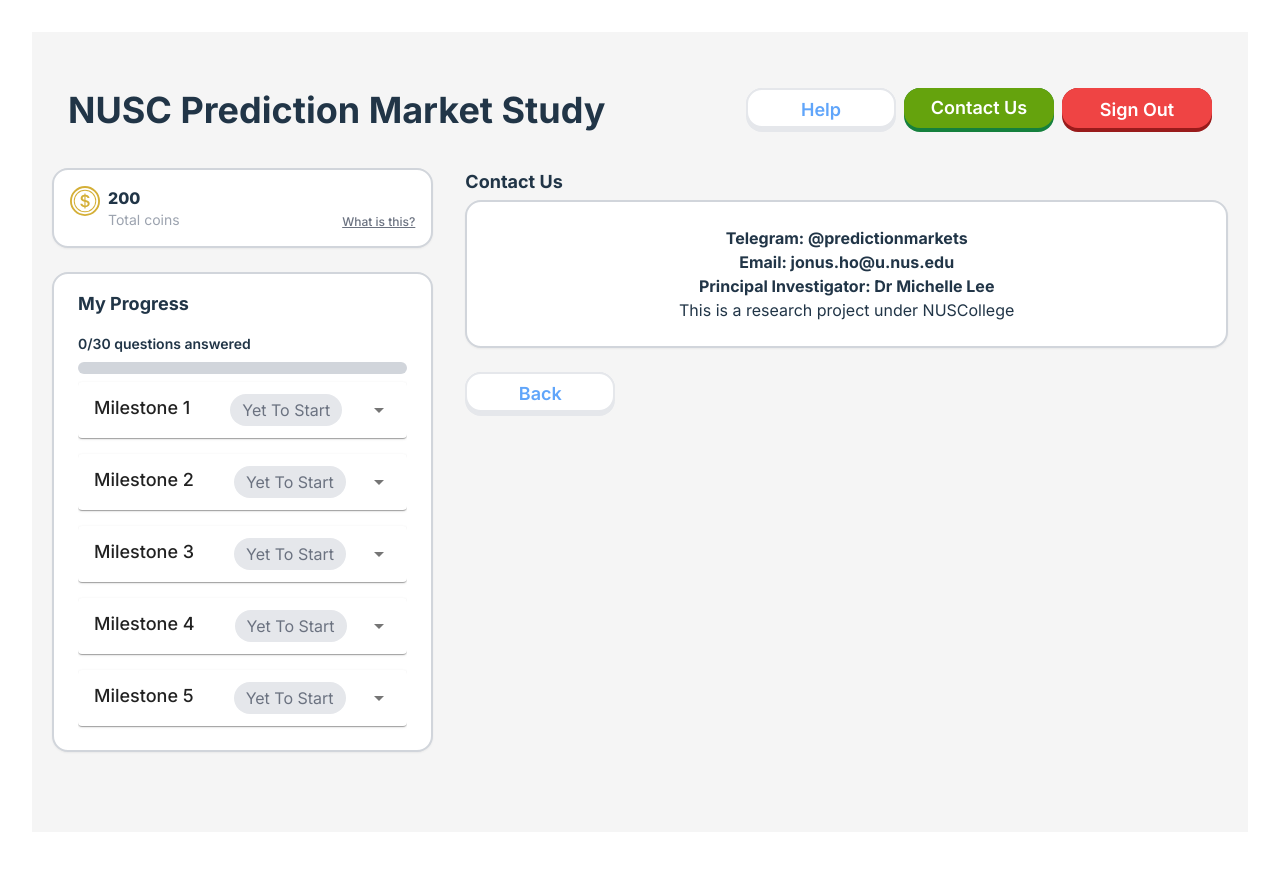
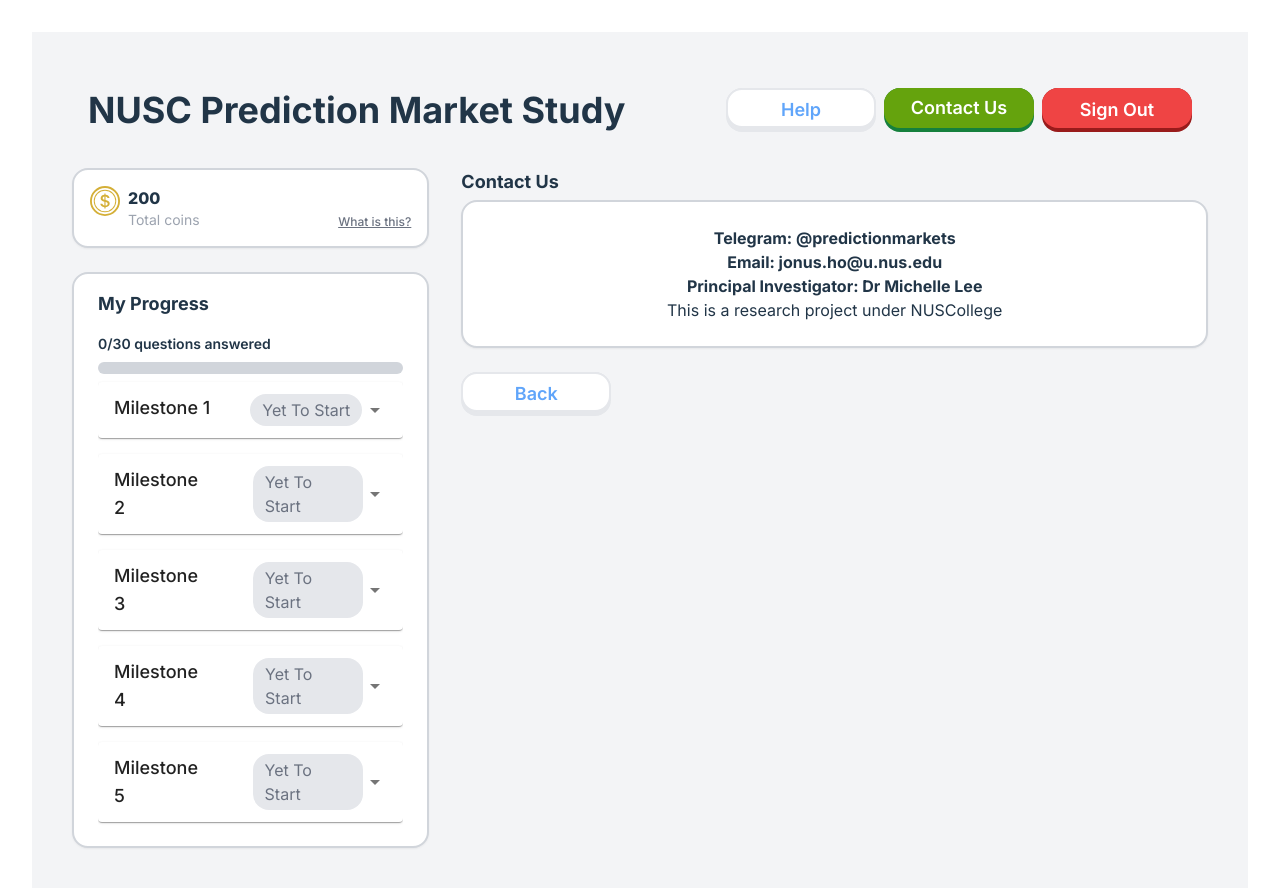
Before and after one commit to mongj/nusc-prediction-market, a React (Vite) app in the folder frontend/: page /dashboard/contactus in a window 1280 px wide. Shown: the top 888 px of the page. Before the commit the page ends 864 px from the top, so only its background shows below. Built offline with nearby package versions, Linux system fonts and the light colour scheme.

Commit message:
Create mobile view for contact us page

```diff
--- a/frontend/src/pages/Contactus/ContactUs.tsx
+++ b/frontend/src/pages/Contactus/ContactUs.tsx
@@ -32,16 +32,16 @@ const ContactUs = () => {
     };
 
     return (
-        <div className="dashboard-container">
+        <div className="flex flex-col items-center justify-start min-h-screen w-full bg-gray-100 p-10 gap-5">
             <Header />
-            <div className="dashboard-content">
-                <div className="dashboard-left">
+            <div className="grid grid-cols-1 sm:grid-cols-3 gap-8 w-full max-w-[1200px]">
+                <div className="dashboard-left flex flex-col gap-4 sm:col-start-1 sm:col-end-2">
                     <CoinDisplay coins={coins} />
                     <Progress progress={progress} />
                 </div>
-                <div className="dashboard-right">
-                    <ContactDetails />
-                    <BackButton text="Back" onClick={() => navigate('/dashboard')} />
+                <div className="dashboard-right flex flex-col gap-4 sm:col-start-2 sm:col-end-4">
+                <ContactDetails />
+                <BackButton text="Back" onClick={() => navigate('/dashboard')} />
                 </div>
             </div>
         </div>
```
